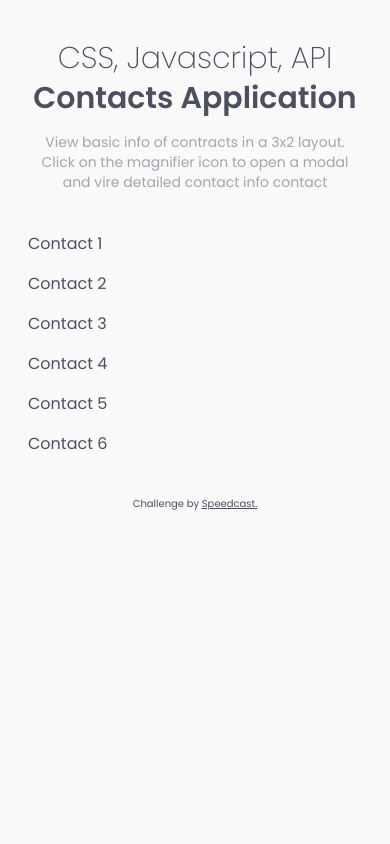
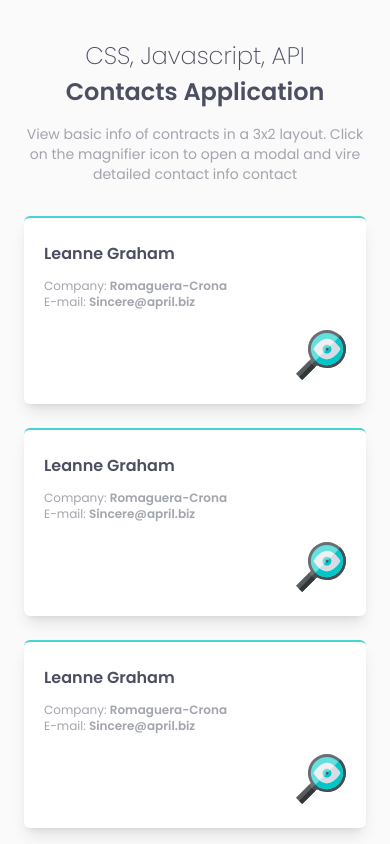
Before and after one commit to fozuzip/contacts-app, a React (Vite) app: page / in a window 390 px wide. Shown: the top 844 px of the page. Built offline with nearby package versions, Linux system fonts and the light colour scheme.

Commit message:
Create Card component, fix layout and responsive issues

```diff
--- a/src/App.tsx
+++ b/src/App.tsx
@@ -1,27 +1,31 @@
+import { ContactCard } from "./components/contact-card";
+
 export default function App() {
   return (
     <div
       className="bg-very-light-gray text-very-dark-blue flex h-full w-full flex-col
     items-center"
     >
-      <div className="flex h-full w-full max-w-[1000px] flex-col items-center justify-stretch gap-10 px-7 py-10 ">
+      <div className="desktop:gap-10 flex h-full w-full max-w-[1100px] flex-col items-center justify-stretch gap-8 px-6 py-10 ">
         <header className="flex max-w-[480px] flex-col items-center">
-          <h2 className=" pb-1 text-3xl font-extralight">
+          <h2 className=" desktop:text-3xl pb-1 text-2xl font-extralight">
             CSS, Javascript, API
           </h2>
-          <h1 className=" pb-4 text-3xl font-semibold">Contacts Application</h1>
+          <h1 className=" desktop:text-3xl pb-4 text-2xl font-semibold">
+            Contacts Application
+          </h1>
           <p className="text-grayish-blue text-center text-sm">
             View basic info of contracts in a 3x2 layout. Click on the magnifier
             icon to open a modal and vire detailed contact info contact
           </p>
         </header>
-        <main className="desktop:grid-cols-3 desktop:grid-rows-2 grid w-full grid-cols-1 grid-rows-6  gap-4 sm:grid-cols-2 sm:grid-rows-3">
-          <div className="">Contact 1</div>
-          <div className="">Contact 2</div>
-          <div className="">Contact 3</div>
-          <div className="">Contact 4</div>
-          <div className="">Contact 5</div>
-          <div className="">Contact 6</div>
+        <main className="desktop:grid-cols-3 desktop:grid-rows-2 grid w-full grid-cols-1 grid-rows-6  gap-6 sm:grid-cols-2 sm:grid-rows-3">
+          <ContactCard />
+          <ContactCard />
+          <ContactCard />
+          <ContactCard />
+          <ContactCard />
+          <ContactCard />
         </main>
         <footer className="text-[10px]">
           Challenge by{" "}
--- a/src/components/contact-card.tsx
+++ b/src/components/contact-card.tsx
@@ -0,0 +1,20 @@
+import { Supervisor } from "../icons/supervisor";
+
+export const ContactCard = () => {
+  return (
+    <section className="border-cyan rounded-md border-t-2 bg-white px-5 py-6 shadow-lg">
+      <h3 className="pb-3 font-semibold">Leanne Graham</h3>
+      <div className="text-grayish-blue pb-5 text-xs">
+        <p>
+          Company: <span className="font-semibold">Romaguera-Crona</span>
+        </p>
+        <p>
+          E-mail: <span className="font-semibold">Sincere@april.biz</span>
+        </p>
+      </div>
+      <div className="flex justify-end">
+        <Supervisor size={50} />
+      </div>
+    </section>
+  );
+};
--- /dev/null
+++ b/src/icons/supervisor.tsx
@@ -0,0 +1,66 @@
+interface IconProps extends React.SVGProps<SVGSVGElement> {
+  size?: number;
+}
+
+export const Supervisor = ({ size = 64, ...rest }: IconProps) => {
+  return (
+    <svg
+      xmlns="http://www.w3.org/2000/svg"
+      width={size}
+      height={size}
+      viewBox="0 0 64 64"
+      {...rest}
+    >
+      <g fill="none">
+        <path
+          fill="#676E74"
+          d="M56.842 7.158c-9.526-9.563-24.902-9.525-34.428 0-8.025 8.026-9.45 20.44-3.525 30.003l-2.513 2.55-1.356 6.144 4.214 4.214 5.093-2.408 2.512-2.55a24.254 24.254 0 0030.003-3.525c9.563-9.526 9.525-24.902 0-34.428z"
+        ></path>
+        <path
+          fill="#474F54"
+          d="M24.327 47.661l2.512-2.55a24.254 24.254 0 0030.003-3.525c9.563-9.526 9.525-24.902 0-34.428l-40.26 40.26 2.652 2.651 5.093-2.408z"
+        ></path>
+        <path
+          fill="#64E1DC"
+          d="M54.213 9.787a20.56 20.56 0 00-14.585-6.041C28.236 3.746 19 12.98 19 24.372a20.564 20.564 0 006.041 14.586 20.564 20.564 0 0014.586 6.04c11.392 0 20.626-9.234 20.626-20.626a20.56 20.56 0 00-6.041-14.585z"
+        ></path>
+        <path
+          fill="#00C8C8"
+          d="M60.254 24.372a20.56 20.56 0 00-6.041-14.585l-29.17 29.17A20.564 20.564 0 0039.627 45c11.392 0 20.626-9.235 20.626-20.627z"
+        ></path>
+        <path
+          fill="#EFEFF4"
+          d="M56.239 23.41c-.184-.307-2.98-4.914-7.281-8.368-2.63-2.113-5.822-3.796-9.33-3.796-9.242 0-16.314 11.669-16.61 12.165l-.576.961.575.961c.184.309 2.98 4.916 7.28 8.37 2.631 2.112 5.823 3.795 9.33 3.795 9.243 0 16.315-11.668 16.612-12.165l.574-.96-.574-.962z"
+        ></path>
+        <path
+          fill="#DADAE5"
+          d="M56.239 25.333l.574-.96-.574-.962c-.184-.308-2.98-4.915-7.281-8.369l-18.66 18.66c2.63 2.113 5.822 3.796 9.33 3.796 9.242 0 16.314-11.668 16.61-12.165z"
+        ></path>
+        <path
+          fill="#64E1DC"
+          d="M43.604 20.396a5.607 5.607 0 00-3.976-1.65 5.632 5.632 0 00-5.626 5.626c0 1.551.631 2.958 1.65 3.976a5.609 5.609 0 003.976 1.65 5.632 5.632 0 005.625-5.626c0-1.55-.63-2.957-1.649-3.976z"
+        ></path>
+        <path
+          fill="#00C8C8"
+          d="M45.253 24.372c0-1.55-.63-2.957-1.649-3.976l-7.952 7.952a5.608 5.608 0 003.976 1.65 5.632 5.632 0 005.625-5.626z"
+        ></path>
+        <path
+          fill="#676E74"
+          d="M40.954 23.046a1.876 1.876 0 10-1.326 3.2 1.876 1.876 0 001.326-3.2z"
+        ></path>
+        <path
+          fill="#474F54"
+          d="M41.503 24.372c0-.517-.21-.986-.55-1.326l-2.65 2.652a1.876 1.876 0 003.2-1.326z"
+        ></path>
+        <path
+          fill="#575C60"
+          d="M20.333 43.667l-3.957-3.957L0 56.049l3.975 3.976L7.951 64l16.376-16.339z"
+        ></path>
+        <path
+          fill="#333637"
+          d="M24.327 47.661l-3.994-3.994L3.975 60.025 7.951 64z"
+        ></path>
+      </g>
+    </svg>
+  );
+};
```
